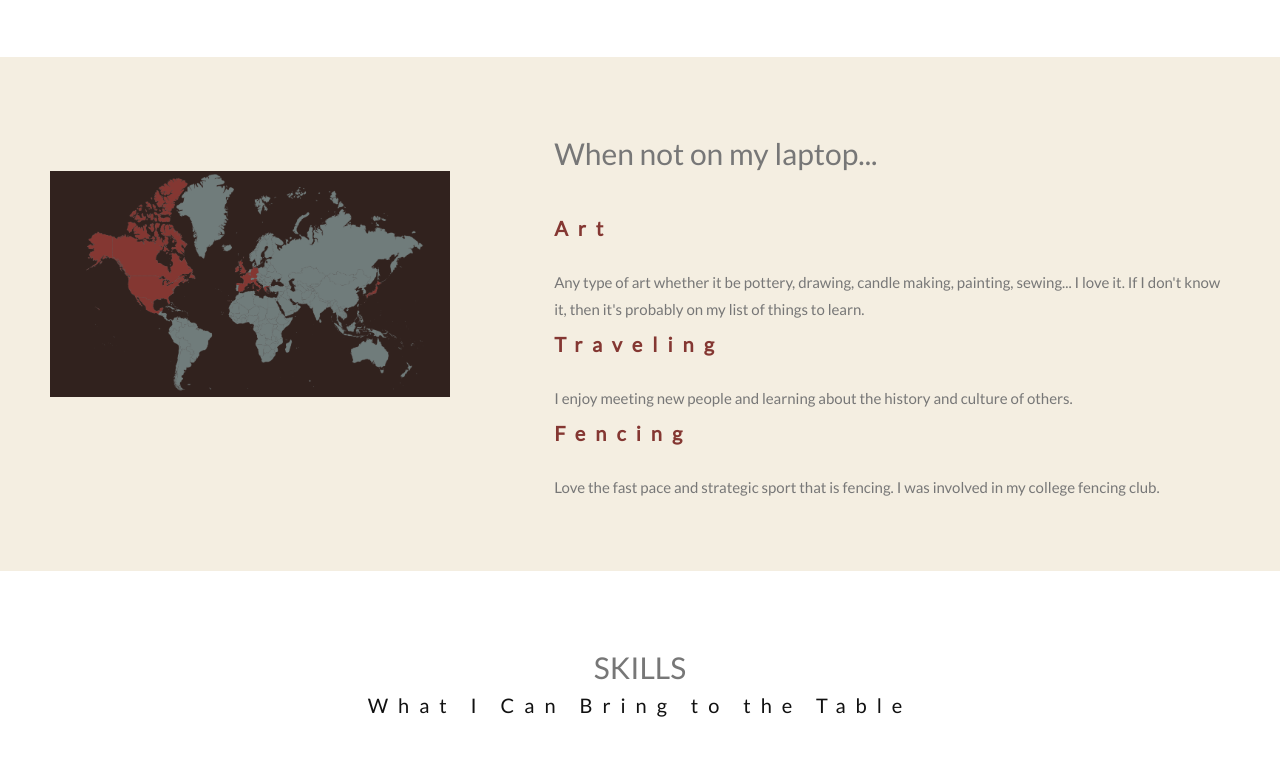
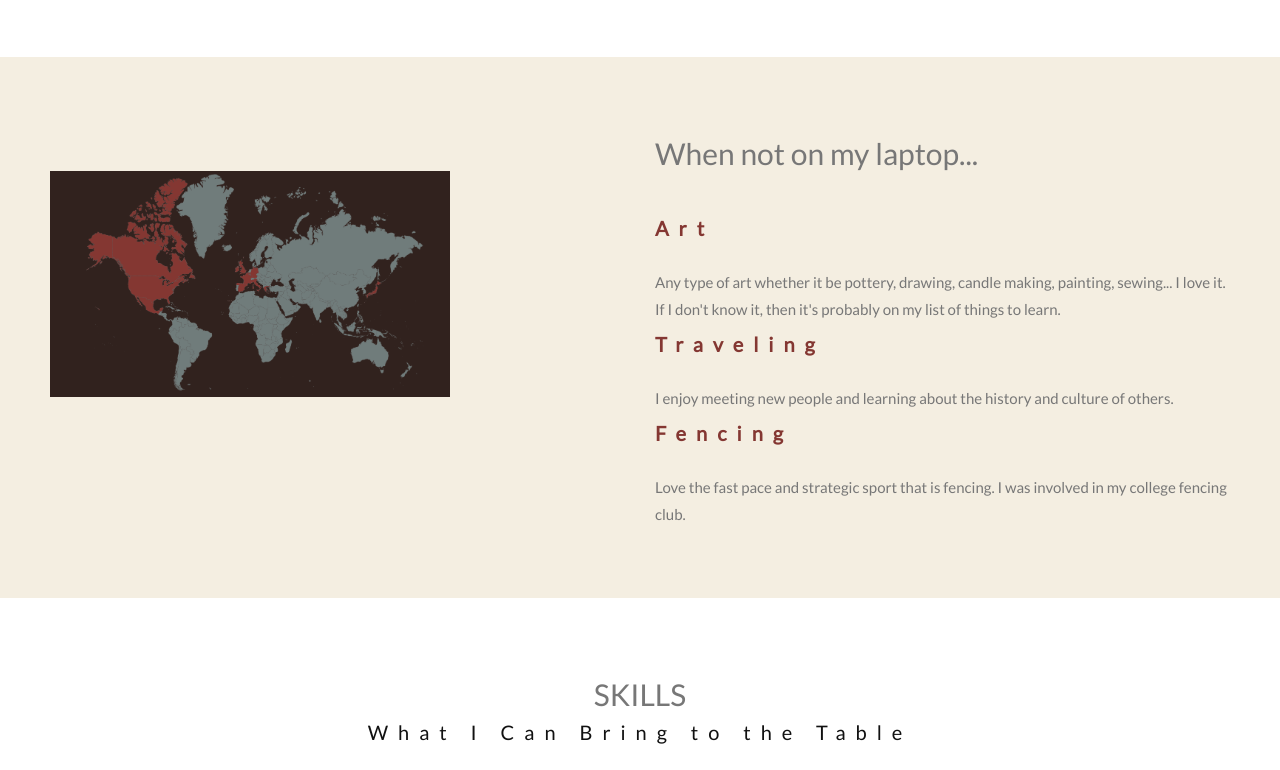
Before and after one commit to lexieAA/lexieAA.github.io, a plain HTML site: page index.html in a window 1280 px wide. Shown: the part 1106-1876 px from the top of the page. Drawn offline with nearby package versions, Linux system fonts and the light colour scheme.

Commit message:
Update index.html

```diff
--- a/index.html
+++ b/index.html
@@ -85,9 +85,9 @@
       <div class="col-sm-4">
         <br><br><img src="images/map.PNG" width="400px" class="map slideanim"></img>
       </div>
-    <div class="col-sm-1">
+    <div class="col-sm-2">
       </div>
-      <div class="col-sm-7">
+      <div class="col-sm-6">
         <h2>When not on my laptop...</h2><br>
         <h4><strong>Art</strong></h4>
         <p>Any type of art whether it be pottery, drawing, candle making, painting, sewing... I love it.
```
